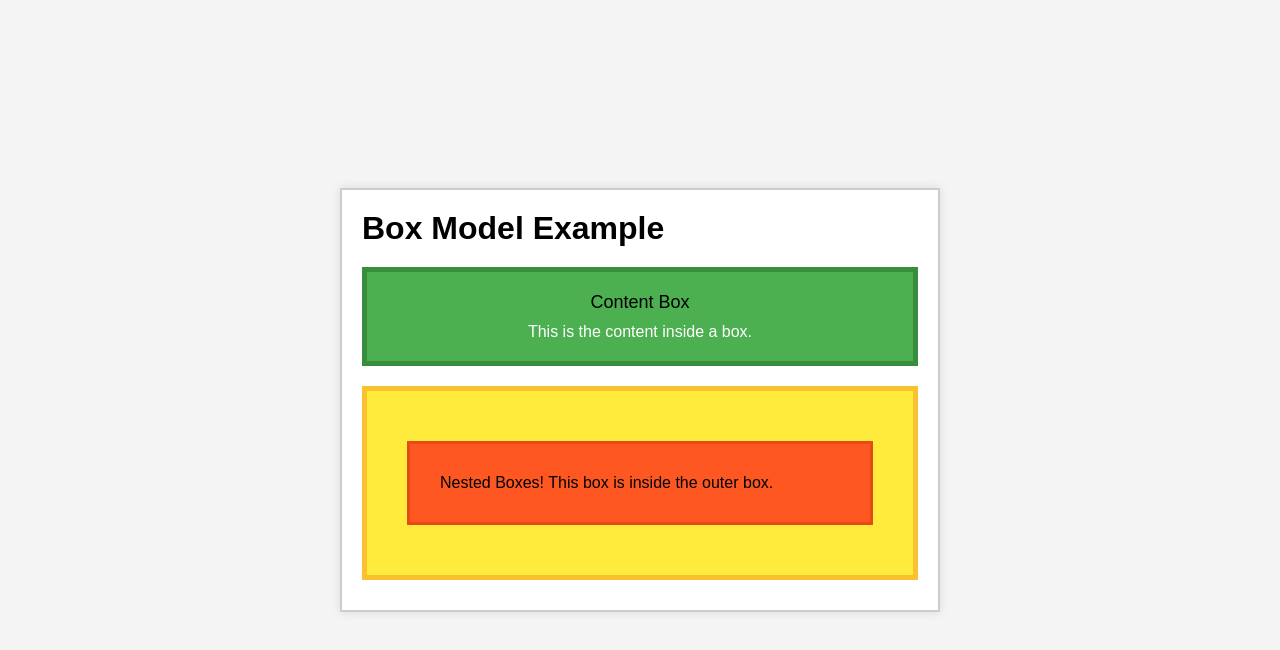
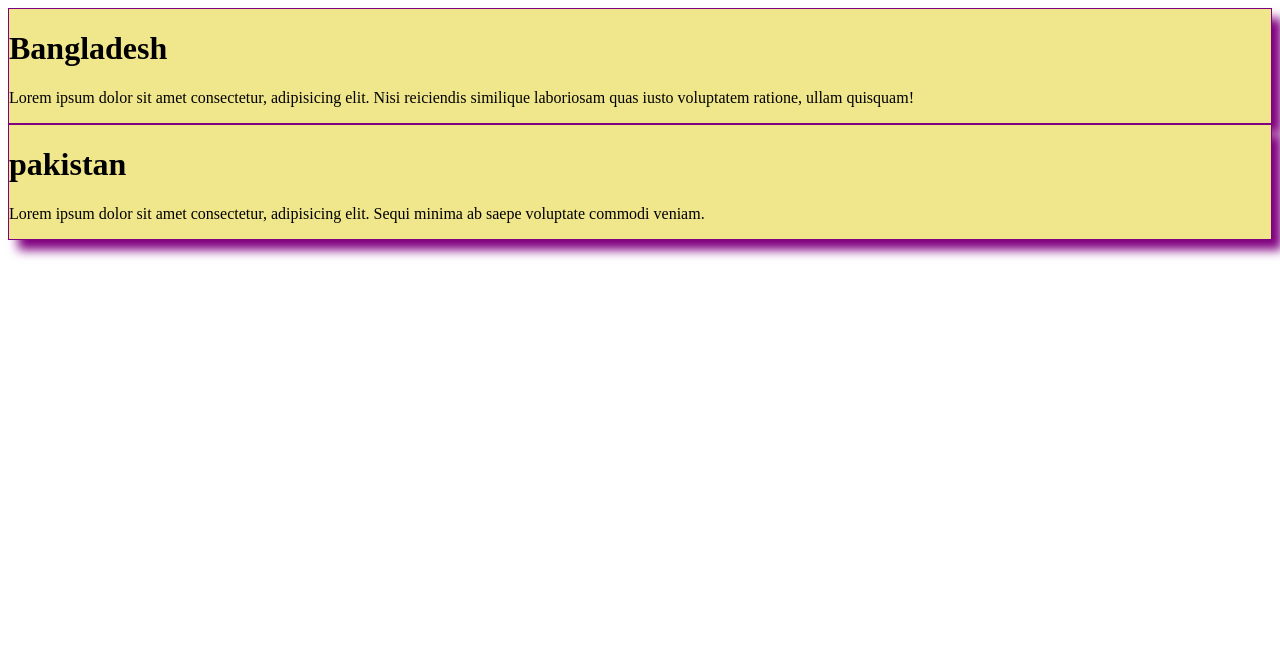
Before and after one commit to sifathasan2430/thirdrepo, a plain HTML site: page third.html in a window 1280 px wide. Drawn offline with Linux system fonts and the light colour scheme.

Commit message:
update puhs

```diff
--- /dev/null
+++ b/css/style.css
@@ -0,0 +1,8 @@
+.section,.section1{
+    height: 25%;
+    font-weight: 25%;
+    background: khaki;
+    border: 1px solid purple;
+    box-shadow: 10px 10px 10px purple;
+
+}
--- a/third.html
+++ b/third.html
@@ -4,81 +4,18 @@
     <meta charset="UTF-8">
     <meta name="viewport" content="width=device-width, initial-scale=1.0">
     <title>Box Model Example</title>
-    <style>
-        /* Reset some default styles */
-        * {
-            margin: 0;
-            padding: 0;
-            box-sizing: border-box;
-        }
+<link rel="stylesheet" href="css/style.css">
 
-        body {
-            font-family: Arial, sans-serif;
-            background-color: #f4f4f4;
-            display: flex;
-            justify-content: center;
-            align-items: center;
-            height: 100vh;
-        }
 
-        .container {
-            width: 80%;
-            max-width: 600px;
-            background-color: #fff;
-            border: 2px solid #ccc;
-            padding: 20px;
-            box-shadow: 0 0 10px rgba(0, 0, 0, 0.1);
-            margin: 20px;
-        }
-
-        .box {
-            width: 100%;
-            padding: 20px;
-            background-color: #4CAF50;
-            color: white;
-            text-align: center;
-            border: 5px solid #388E3C;
-            margin: 20px 0;
-        }
-
-        .box::before {
-            content: "Content Box";
-            display: block;
-            color: black;
-            margin-bottom: 10px;
-            font-size: 18px;
-        }
-
-        .outer-box {
-            width: 100%;
-            background-color: #FFEB3B;
-            padding: 40px;
-            border: 5px solid #FBC02D;
-            margin: 10px 0;
-        }
-
-        .inner-box {
-            width: 100%;
-            background-color: #FF5722;
-            padding: 30px;
-            border: 3px solid #E64A19;
-            margin: 10px 0;
-        }
-    </style>
 </head>
 <body>
-    <div class="container">
-        <h1>Box Model Example</h1>
-
-        <div class="box">
-            <p>This is the content inside a box.</p>
-        </div>
-
-        <div class="outer-box">
-            <div class="inner-box">
-                <p>Nested Boxes! This box is inside the outer box.</p>
-            </div>
-        </div>
-    </div>
+   <div class="section">
+    <h1>Bangladesh</h1>
+    <p>Lorem ipsum dolor sit amet consectetur, adipisicing elit. Nisi reiciendis similique laboriosam quas iusto voluptatem ratione, ullam quisquam!</p>
+   </div>
+   <div class="section1">
+    <h1>pakistan</h1>
+    <p>Lorem ipsum dolor sit amet consectetur, adipisicing elit. Sequi minima ab saepe voluptate commodi veniam.</p>
+   </div>
 </body>
 </html>
```
